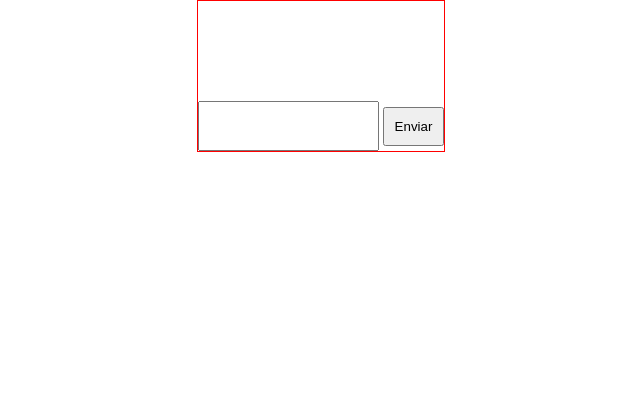
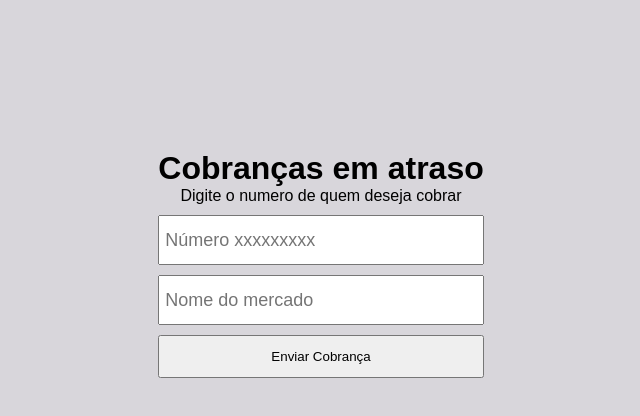
Before and after one commit to Felipe-Monte/wpp-test, a plain HTML site: page index.html in a window 1280 px wide. Shown: the whole page, without its empty margins (319-959 px from the left). Drawn offline with Linux system fonts and the light colour scheme.

Commit message:
test wpp send

```diff
--- a/index.html
+++ b/index.html
@@ -7,9 +7,15 @@
   <link rel="stylesheet" href="styles.css">
 </head>
 <body>
-  <div>
-    <input type="text">
-    <button onclick="sendMessage()">Enviar</button>
+  <div class="container">
+    <h1>Cobranças em atraso</h1>
+    <p>Digite o numero de quem deseja cobrar</p>
+
+    <div class="form">
+      <input type="text" placeholder="Número xxxxxxxxx" id="number">
+      <input type="text" placeholder="Nome do mercado" id="name">
+      <button onclick="sendMessage()">Enviar Cobrança</button>
+    </div>
   </div>
 
 
--- a/index.js
+++ b/index.js
@@ -1,8 +1,14 @@
 
 function sendMessage(){
-  const inputNumber = document.querySelector("input").value
+  const inputNumber = document.querySelector("#number").value
+  const name = document.querySelector("#name").value
 
-  const message = "Isso é uma menssagem automática"
+  if(inputNumber === "" || name === "") {
+    alert("Campo vazio preencha os dados!")
+    return
+  }
+
+  const message = `Olá ${name} Isso é uma menssagem automática criada para cobrar contas em atraso !`
 
   var linkWhatsApp = "https://wa.me/" + `+5584${inputNumber}` + "?text=" + encodeURIComponent(message);
 
--- a/styles.css
+++ b/styles.css
@@ -2,24 +2,39 @@
   margin: 0;
   padding: 0;
   box-sizing: border-box;
+  font-family: Arial, Helvetica, sans-serif;
 }
 
 body, html {
   height: 100vh;
   width: 100%;
+  background-color: rgb(216, 214, 219);
 }
 
-div {
+div.container {
   margin: auto;
-  border: 1px solid red;
+  padding: 150px 0px 0px 0px;
   width: fit-content;
+  text-align: center;
+}
+
+p {
+  margin-bottom: 5px;
 }
 
 input {
-  margin-top: 100px;
   height: 50px;
+  padding: 5px;
+  font-size: 18px;
+}
+
+div.form {
+  margin-top: 10px;
+  display: flex;
+  flex-direction: column;
+  gap: 10px;
 }
 
 button {
-  padding: 10px;
+  padding: 12px;
 }
```
